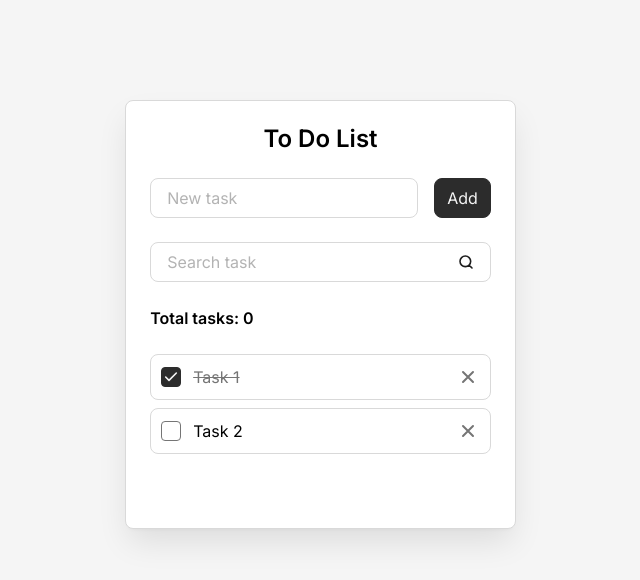
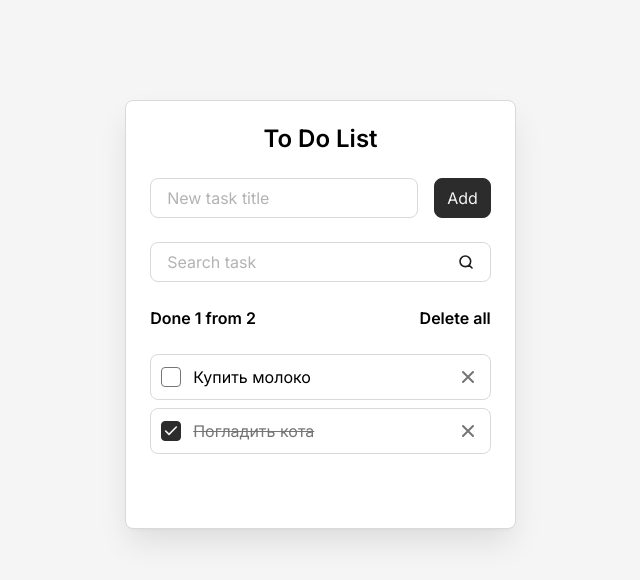
Before and after one commit to realsabyrka-alt/todo-react, a React (Vite) app: page / in a window 1280 px wide. Shown: the top 580 px of the page, without its empty margins (312-952 px from the left). Built offline with nearby package versions, Linux system fonts and the light colour scheme.

Commit message:
refactor: add props and types to UI components

```diff
--- a/package.json
+++ b/package.json
@@ -10,6 +10,7 @@
     "preview": "vite preview"
   },
   "dependencies": {
+    "clsx": "^2.1.1",
     "react": "^19.2.6",
     "react-dom": "^19.2.6"
   },
--- a/src/components/AddTaskForm.tsx
+++ b/src/components/AddTaskForm.tsx
@@ -4,8 +4,12 @@ import { Button } from './Button'
 export const AddTaskForm = () => {
   return (
     <form className="todo__form">
-      <Field />
-      <Button />
+      <Field
+        className="todo__field"
+        label="New task title"
+        id="new-task"
+      />
+      <Button type="submit">Add</Button>
     </form>
   )
 }
--- a/src/components/Button.tsx
+++ b/src/components/Button.tsx
@@ -1,5 +1,17 @@
-export const Button = () => {
+import clsx from 'clsx'
+import * as React from 'react'
+
+interface ButtonProps extends React.ComponentPropsWithoutRef<'button'> {
+}
+
+export const Button = ({ className, children, type = 'button', ...props }: ButtonProps) => {
   return (
-    <button className="button" type="submit">Add</button>
+    <button
+      className={clsx('button', className)}
+      type={type}
+      {...props}
+    >
+      {children}
+    </button>
   )
 }
--- a/src/components/Field.tsx
+++ b/src/components/Field.tsx
@@ -1,17 +1,27 @@
-export const Field = () => {
+import clsx from 'clsx'
+import * as React from 'react'
+
+interface FieldProps extends React.ComponentPropsWithoutRef<'input'> {
+  label: string
+  id: string
+}
+
+export const Field = ({ className, label, id, type = 'text', ...props }: FieldProps) => {
   return (
-    <div className="todo__field field">
+    <div className={clsx('field', className)}>
       <label
         className="field__label"
-        htmlFor="new-task"
+        htmlFor={id}
       >
-        New task
+        {label}
       </label>
       <input
         className="field__input"
-        id="new-task"
+        id={id}
         placeholder=" "
         autoComplete="off"
+        type={type}
+        {...props}
       />
     </div>
   )
--- a/src/components/SearchTaskForm.tsx
+++ b/src/components/SearchTaskForm.tsx
@@ -1,21 +1,14 @@
+import { Field } from './Field'
+
 export const SearchTaskForm = () => {
   return (
     <form className="todo__form">
-      <div className="todo__field field">
-        <label
-          className="field__label"
-          htmlFor="search-task"
-        >
-          Search task
-        </label>
-        <input
-          className="field__input"
-          id="search-task"
-          placeholder=" "
-          autoComplete="off"
-          type="search"
-        />
-      </div>
+      <Field
+        className="todo__field"
+        label="Search task"
+        id="search-task"
+        type="search"
+      />
     </form>
   )
 }
--- a/src/components/Todo.tsx
+++ b/src/components/Todo.tsx
@@ -3,14 +3,28 @@ import { SearchTaskForm } from './SearchTaskForm'
 import { TodoInfo } from './TodoInfo'
 import { TodoList } from './TodoList'
 
+export interface Task {
+  id: string
+  title: string
+  isDone: boolean
+}
+
 export const Todo = () => {
+  const tasks: Task[] = [
+    { id: 'task-1', title: 'Купить молоко', isDone: false },
+    { id: 'task-1', title: 'Погладить кота', isDone: true },
+  ]
+
   return (
     <div className="todo">
       <h1 className="todo__title">To Do List</h1>
       <AddTaskForm />
       <SearchTaskForm />
-      <TodoInfo />
-      <TodoList />
+      <TodoInfo
+        total={tasks.length}
+        done={tasks.filter(({ isDone }) => isDone).length}
+      />
+      <TodoList tasks={tasks} />
     </div>
   )
 }
--- a/src/components/TodoInfo.tsx
+++ b/src/components/TodoInfo.tsx
@@ -1,8 +1,21 @@
-export const TodoInfo = () => {
+interface TodoInfoProps {
+  total: number
+  done: number
+}
+
+export const TodoInfo = ({ total, done }: TodoInfoProps) => {
+  const hasTasks = total > 0
+
   return (
     <div className="todo__info">
-      <div className="todo__total-tasks">Total tasks: <span>0</span></div>
-      <button className="todo__delete-all-button" type="button">Delete all</button>
+      <div className="todo__total-tasks">
+        Done {done} from {total}
+      </div>
+      {hasTasks && (
+        <button className="todo__delete-all-button" type="button">
+          Delete all
+        </button>
+      )}
     </div>
   )
 }
--- a/src/components/TodoItem.tsx
+++ b/src/components/TodoItem.tsx
@@ -1,17 +1,27 @@
-export const TodoItem = () => {
+import clsx from 'clsx'
+
+interface TodoItemProps {
+  className?: string
+  id: string
+  title: string
+  isDone: boolean
+}
+
+export const TodoItem = ({ className, id, title, isDone }: TodoItemProps) => {
   return (
-    <li className="todo__item todo-item">
+    <li className={clsx('todo-item', className)}>
       <input
         className="todo-item__checkbox"
-        id="task-1"
+        id={id}
         type="checkbox"
-        checked
+        checked={isDone}
+        readOnly
       />
       <label
         className="todo-item__label"
-        htmlFor="task-1"
+        htmlFor={id}
       >
-        Task 1
+        {title}
       </label>
       <button
         className="todo-item__delete-button"
--- a/src/components/TodoList.tsx
+++ b/src/components/TodoList.tsx
@@ -1,6 +1,11 @@
+import type { Task } from './Todo'
 import { TodoItem } from './TodoItem'
 
-export const TodoList = () => {
+interface TodoListProps {
+  tasks: Task[]
+}
+
+export const TodoList = ({ tasks = [] }: TodoListProps) => {
   const hasTasks = true
 
   if (!hasTasks) {
@@ -9,41 +14,13 @@ export const TodoList = () => {
 
   return (
     <ul className="todo__list">
-      <TodoItem />
-      <li className="todo__item todo-item">
-        <input
-          className="todo-item__checkbox"
-          id="task-2"
-          type="checkbox"
+      {tasks.map((task) => (
+        <TodoItem
+          className="todo__item"
+          key={task.id}
+          {...task}
         />
-        <label
-          className="todo-item__label"
-          htmlFor="task-2"
-        >
-          Task 2
-        </label>
-        <button
-          className="todo-item__delete-button"
-          aria-label="Delete"
-          title="Delete"
-        >
-          <svg
-            width="20"
-            height="20"
-            viewBox="0 0 20 20"
-            fill="none"
-            xmlns="http://www.w3.org/2000/svg"
-          >
-            <path
-              d="M15 5L5 15M5 5L15 15"
-              stroke="#757575"
-              strokeWidth="2"
-              strokeLinecap="round"
-              strokeLinejoin="round"
-            />
-          </svg>
-        </button>
-      </li>
+      ))}
     </ul>
   )
 }
--- a/src/styles/components/todo.css
+++ b/src/styles/components/todo.css
@@ -44,11 +44,6 @@
   &:hover {
     color: var(--color-gray-4);
   }
-
-  &:not(.is-visible) {
-    opacity: 0;
-    visibility: hidden;
-  }
 }
 
 .todo__list,
```
Also changed, not shown: 1 other file (tests, documents, lock files or other folders).
